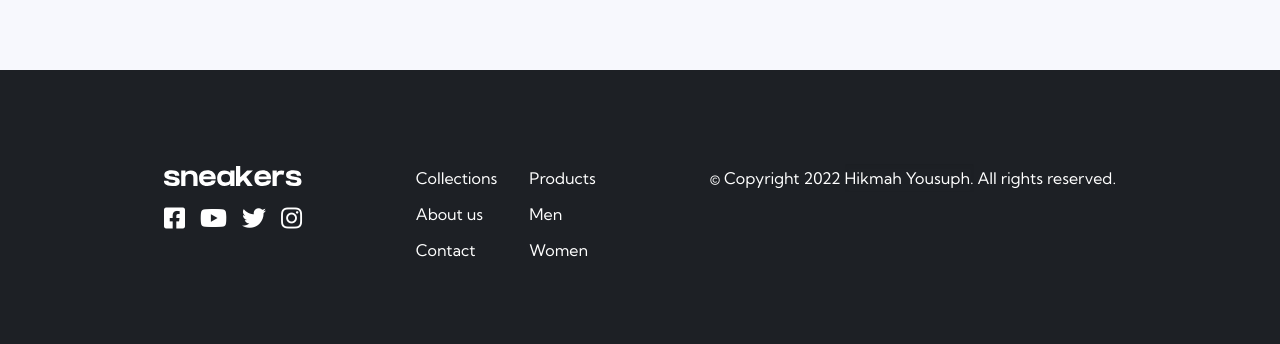
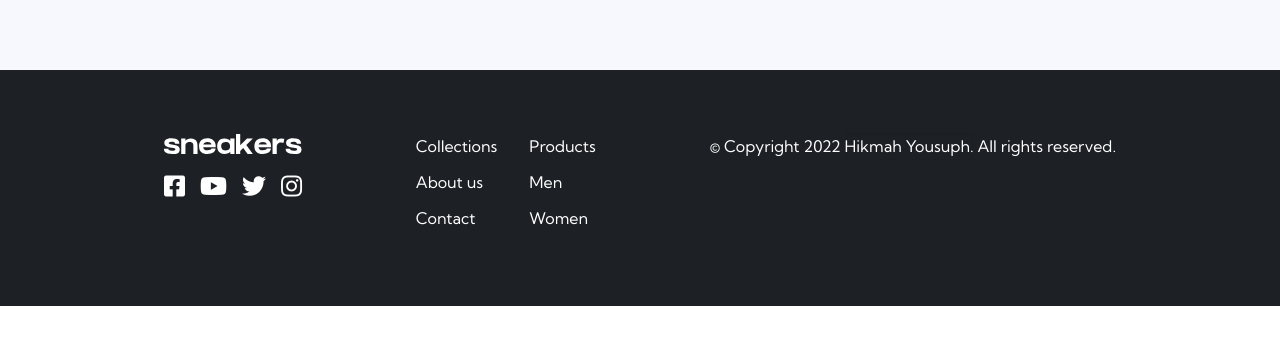
Before and after one commit to Hikmahx/sneakers-ecommerce-website, a React (Create React App) app in the folder client/: page / in a window 1280 px wide. Shown: the part 2605-2949 px from the top of the page. After the commit the page ends 2911 px from the top, so only its background shows below. Built offline with nearby package versions, Linux system fonts and the light colour scheme.

Commit message:
Footer updated

```diff
--- a/client/src/components/layout/Footer.jsx
+++ b/client/src/components/layout/Footer.jsx
@@ -3,7 +3,7 @@ import React from "react";
 const Footer = () => {
   return (
     <footer className="text-white bg-very-dark-blue">
-      <div className="wrapper px-5 py-12 lg:py-24 lg:mx-40 md:px-0 lg:px-1 max-w-xl md:max-w-2xl mx-auto lg:max-w-7xl flex flex-col md:flex-row justify-center lg:justify-between items-center md:items-start">
+      <div className="wrapper px-5 py-12 lg:py-16 lg:mx-40 md:px-0 lg:px-1 max-w-xl md:max-w-2xl mx-auto lg:max-w-7xl flex flex-col md:flex-row justify-center lg:justify-between items-center md:items-start">
         <div className="w-[138px] my-10 md:my-0">
           <div className="logo">
             <a href="/" className="cursor-pointer">
```
